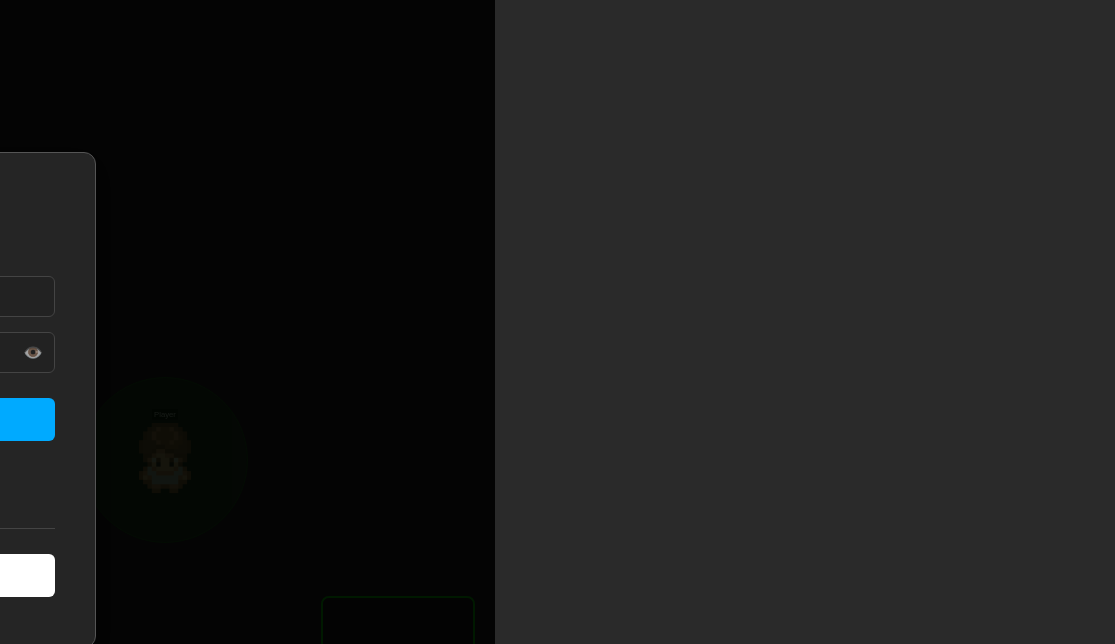
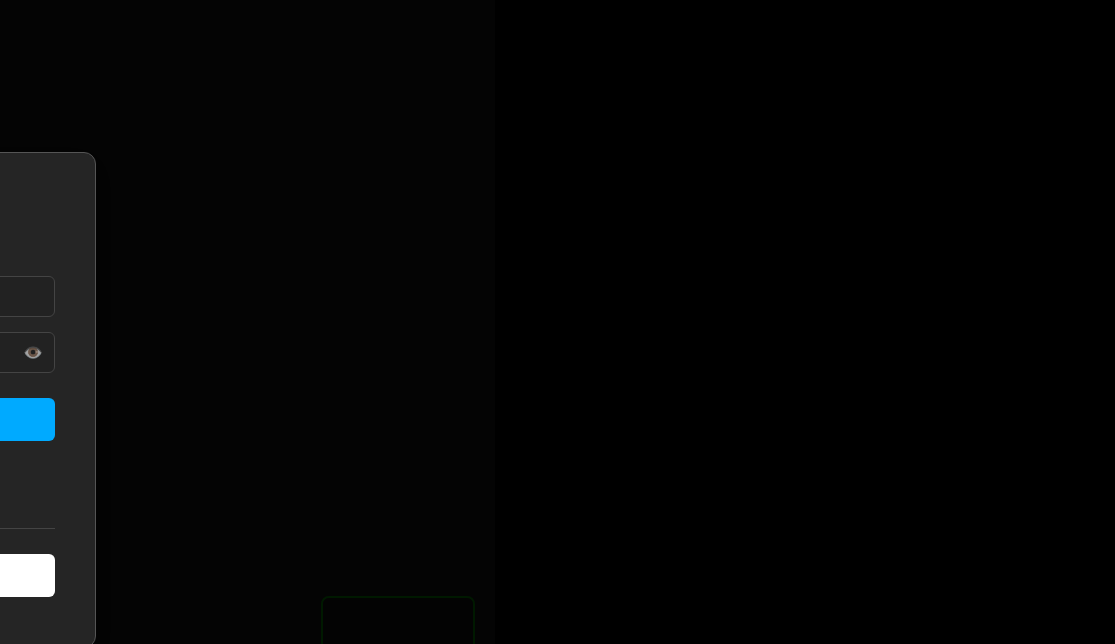
Before and after one commit to jhmcarvalho/game, a website: page index.html in a window 1280 px wide. Shown: the top 644 px of the page, 785-1900 px from the left, 1115 px wide, since content can reach past the window. Drawn offline with nearby package versions, Linux system fonts and the light colour scheme; no server answers; animation ran at ten frames a second.

Commit message:
Feat: Adicionado novo mapa - completo e corrigido alguns detalhes no mapa, como colisao

```diff
--- a/classes.js
+++ b/classes.js
@@ -36,24 +36,30 @@
 
         // Draw name above character
         if (this.name) {
-            c.font = '14px Arial'
+            const fontSize = 18
+            c.font = `bold ${fontSize}px Arial`
             const textWidth = c.measureText(this.name).width
-            const padding = 4
+            const padding = 8
+            const boxH = fontSize + 8
+            const boxX = this.position.x + dw / 2 - textWidth / 2 - padding
+            const boxY = this.position.y - boxH - 10
 
-            c.fillStyle = 'rgba(0, 0, 0, 0.5)'
-            c.fillRect(
-                this.position.x + dw / 2 - textWidth / 2 - padding,
-                this.position.y - 25,
-                textWidth + padding * 2,
-                20
-            )
+            // Background pill
+            c.fillStyle = 'rgba(0, 0, 0, 0.65)'
+            c.beginPath()
+            c.roundRect(boxX, boxY, textWidth + padding * 2, boxH, 6)
+            c.fill()
 
-            c.fillStyle = 'white'
+            // White text with subtle shadow
+            c.shadowColor = 'rgba(0,0,0,0.8)'
+            c.shadowBlur = 4
+            c.fillStyle = '#ffffff'
             c.fillText(
                 this.name,
                 this.position.x + dw / 2 - textWidth / 2,
-                this.position.y - 10
+                boxY + boxH - 7
             )
+            c.shadowBlur = 0
         }
 
         if (!this.moving) return
--- a/index.html
+++ b/index.html
@@ -8,6 +8,8 @@
 
     canvas {
         display: block;
+        width: 100vw;
+        height: 100vh;
     }
 
     #ui-layer {
--- a/index.js
+++ b/index.js
@@ -1,16 +1,16 @@
 const socket = io();
 const canvas = document.querySelector('canvas');
 const c = canvas.getContext('2d')
-canvas.width = 1900
-canvas.height = 920
+canvas.width = window.innerWidth
+canvas.height = window.innerHeight
 
 const MAP_COLS = 202
 const MAP_ROWS = 144
 const TILE_SIZE = 12
 const SPRITE_SCALE = 2 // tamanho do personagem: 1 = original, 2 = dobro
 
-// Ponto de spawn seguro (tile livre no centro do escritório)
-const SPAWN_TILE = { col: 100, row: 35 }
+// Ponto de spawn: centro geométrico do mapa (garante centralização visual)
+const SPAWN_TILE = { col: 101, row: 72 }
 
 const collisionsMap = []
 for (let i = 0; i < collisions.length; i += MAP_COLS) {
@@ -718,7 +718,13 @@
     return Math.sqrt(dx * dx + dy * dy)
 }
 
-const GAME_SCALE = 0.55 // zoom-out: diminua para ver mais do mapa, aumente para aproximar
+// Escala dinâmica: garante que o mapa sempre preencha a tela inteira, sem bordas pretas.
+// Aumente ZOOM_FACTOR para aproximar (ver menos do mapa), diminua para afastar (ver mais).
+const ZOOM_FACTOR = 1.1
+const GAME_SCALE = Math.max(
+    canvas.width  / (MAP_COLS * TILE_SIZE),
+    canvas.height / (MAP_ROWS * TILE_SIZE)
+) * ZOOM_FACTOR
 
 function animate() {
     window.requestAnimationFrame(animate)
```
